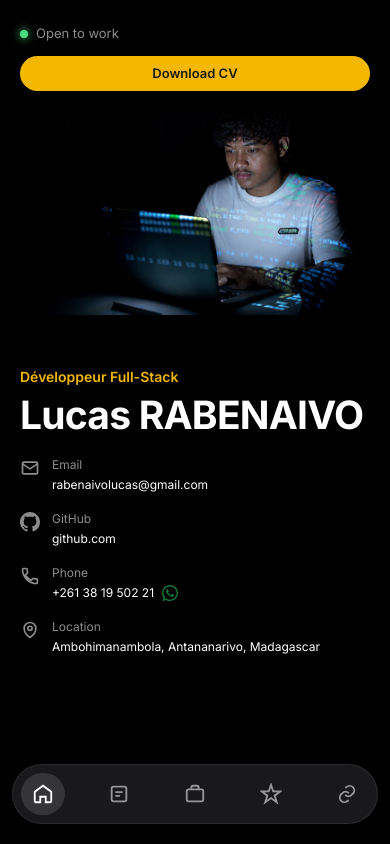
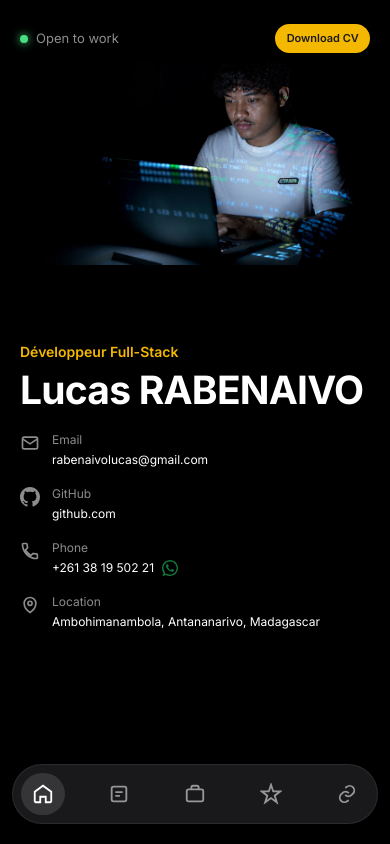
Before and after one commit to Lucas-BENAIVO/portfolio, an Angular app: page / in a window 390 px wide. Built offline with nearby package versions, Linux system fonts and the light colour scheme.

Commit message:
feat: refine layout and styling of home top section for better alignment and spacing

```diff
--- a/src/app/pages/home/home.scss
+++ b/src/app/pages/home/home.scss
@@ -280,16 +280,28 @@
     grid-template-columns: 1fr;
     gap: 1rem;
   }
+
+  .home__top {
+    flex-direction: row;
+    flex-wrap: nowrap;
+    align-items: center;
+    justify-content: space-between;
+    gap: 0.5rem;
+    margin-bottom: 1.25rem;
+  }
+
+  .home__top .btn-cv {
+    width: auto;
+    flex-shrink: 0;
+    padding: 0.45rem 0.875rem;
+    font-size: 0.75rem;
+  }
 }
 
 @media (max-width: 480px) {
-  .home__top {
-    flex-direction: column;
-    align-items: flex-start;
-  }
-
   .home__top .btn-cv {
-    width: 100%;
+    padding: 0.4rem 0.7rem;
+    font-size: 0.6875rem;
   }
 
   .home__name {
```
